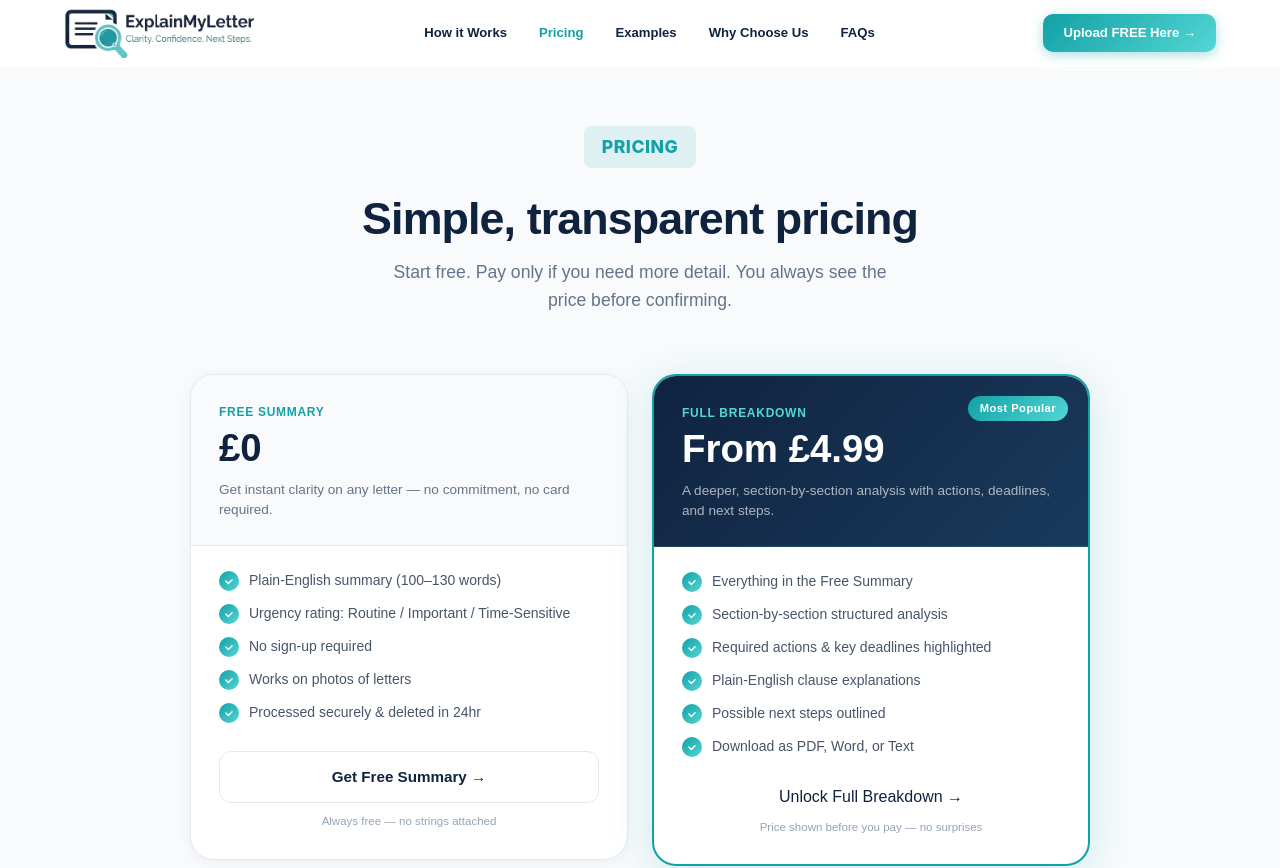
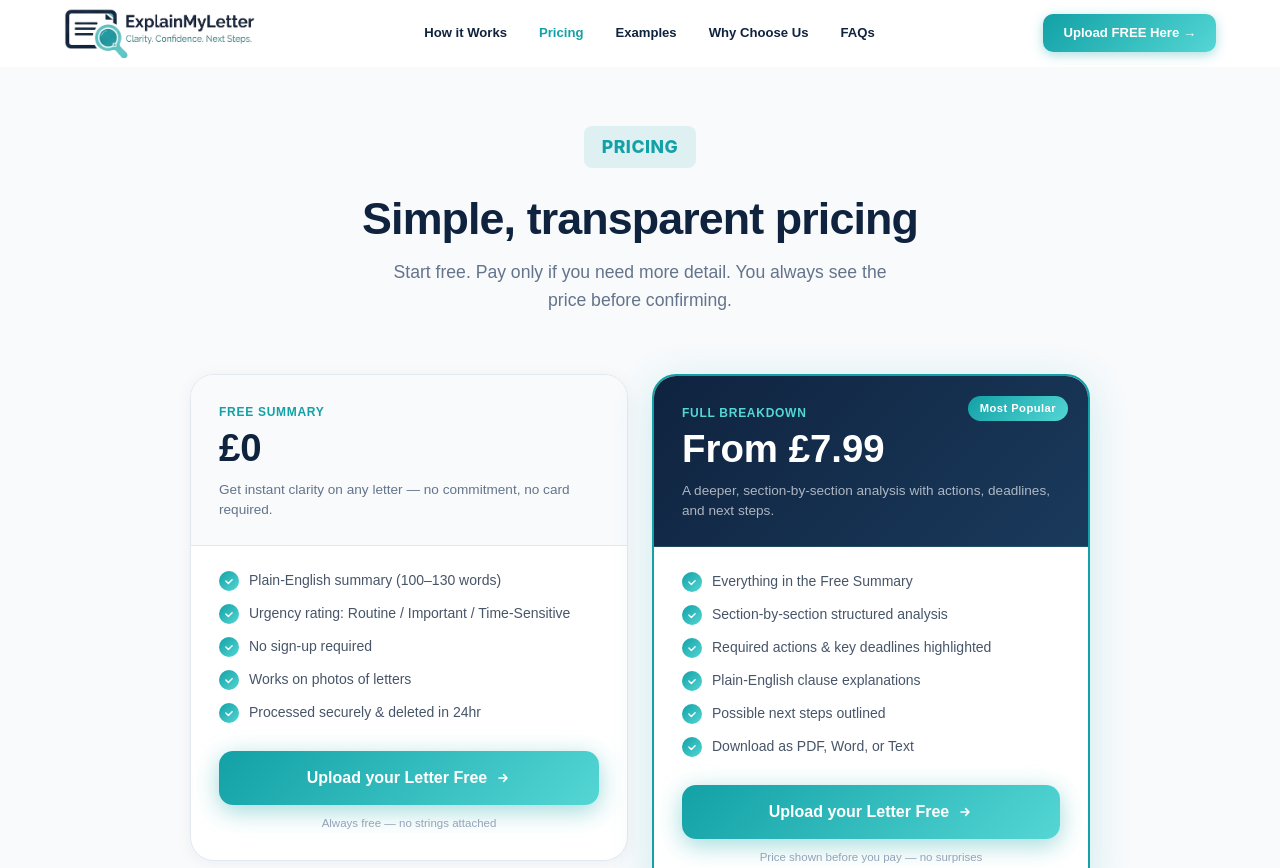
Before and after one commit to justfordeployment123/summary, a Next.js app: page /pricing in a window 1280 px wide. Shown: the top 868 px of the page. Built offline with nearby package versions, Linux system fonts and the light colour scheme.

Commit message:
fixed the pricing page

```diff
--- a/src/app/(public)/pricing/page.tsx
+++ b/src/app/(public)/pricing/page.tsx
@@ -21,7 +21,7 @@ const pricingTiers = [
     },
     {
         name: "Full Breakdown",
-        price: "From £4.99",
+        price: "From £7.99",
         description: "A deeper, section-by-section analysis with actions, deadlines, and next steps.",
         badge: "Most Popular",
         highlight: true,
@@ -232,47 +232,29 @@ export default function PricingPage() {
 
                                     <div style={{ display: "flex", flexDirection: "column", gap: 10 }}>
                                         <button
-                                            onClick={handleRouteToUpload}
-                                            className={tier.highlight ? "btn-primary" : ""}
-                                            style={
-                                                !tier.highlight
-                                                    ? {
-                                                          display: "flex",
-                                                          alignItems: "center",
-                                                          justifyContent: "center",
-                                                          gap: 8,
-                                                          width: "100%",
-                                                          padding: "14px 24px",
-                                                          borderRadius: 12,
-                                                          border: "1.5px solid #e2e8f0",
-                                                          background: "#fff",
-                                                          color: "#0F233F",
-                                                          fontFamily: "Raleway,sans-serif",
-                                                          fontWeight: 800,
-                                                          fontSize: "0.95rem",
-                                                          cursor: "pointer",
-                                                          transition: "all 0.2s",
-                                                      }
-                                                    : {
-                                                          width: "100%",
-                                                      }
-                                            }
-                                            onMouseEnter={(e) => {
-                                                if (!tier.highlight) {
-                                                    (e.currentTarget as HTMLButtonElement).style.borderColor = "#54D6D4";
-                                                    (e.currentTarget as HTMLButtonElement).style.color = "#12A1A6";
-                                                    (e.currentTarget as HTMLButtonElement).style.background = "#f0fdfd";
-                                                }
-                                            }}
-                                            onMouseLeave={(e) => {
-                                                if (!tier.highlight) {
-                                                    (e.currentTarget as HTMLButtonElement).style.borderColor = "#e2e8f0";
-                                                    (e.currentTarget as HTMLButtonElement).style.color = "#0F233F";
-                                                    (e.currentTarget as HTMLButtonElement).style.background = "#fff";
-                                                }
+                                            style={{
+                                                textAlign: "center",
+                                                padding: "15px 32px",
+                                                borderRadius: 14,
+                                                background: "linear-gradient(135deg,#12A1A6,#54D6D4)",
+                                                color: "#fff",
+                                                border: "none",
+                                                fontFamily: "Raleway,sans-serif",
+                                                fontWeight: 800,
+                                                fontSize: "1rem",
+                                                cursor: "pointer",
+                                                boxShadow: "0 6px 24px rgba(18,161,166,0.4)",
+                                                transition: "all 0.25s",
+                                                display: "flex",
+                                                justifyContent: "center",
+                                                alignItems: "center",
+                                                gap: 8,
                                             }}
                                         >
-                                            {tier.cta} →
+                                            Upload your Letter Free
+                                            <svg width="16" height="16" viewBox="0 0 24 24" fill="none" stroke="currentColor" strokeWidth="2.5">
+                                                <path strokeLinecap="round" strokeLinejoin="round" d="M13 7l5 5m0 0l-5 5m5-5H6" />
+                                            </svg>
                                         </button>
                                         <p style={{ fontSize: "0.72rem", color: "#94a3b8", textAlign: "center", margin: 0 }}>{tier.ctaNote}</p>
                                     </div>
```
